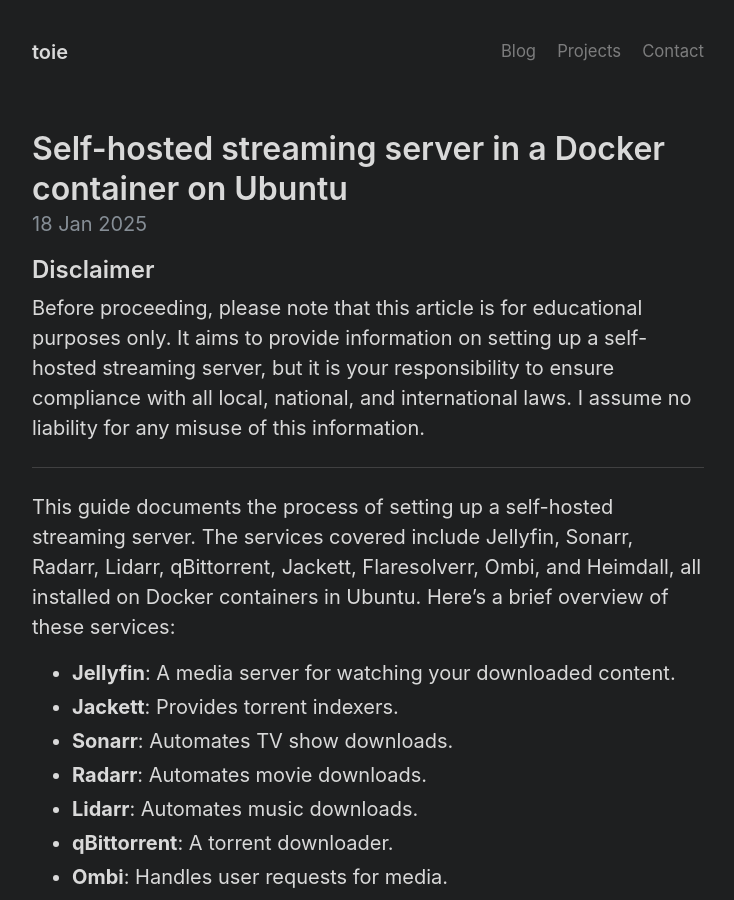
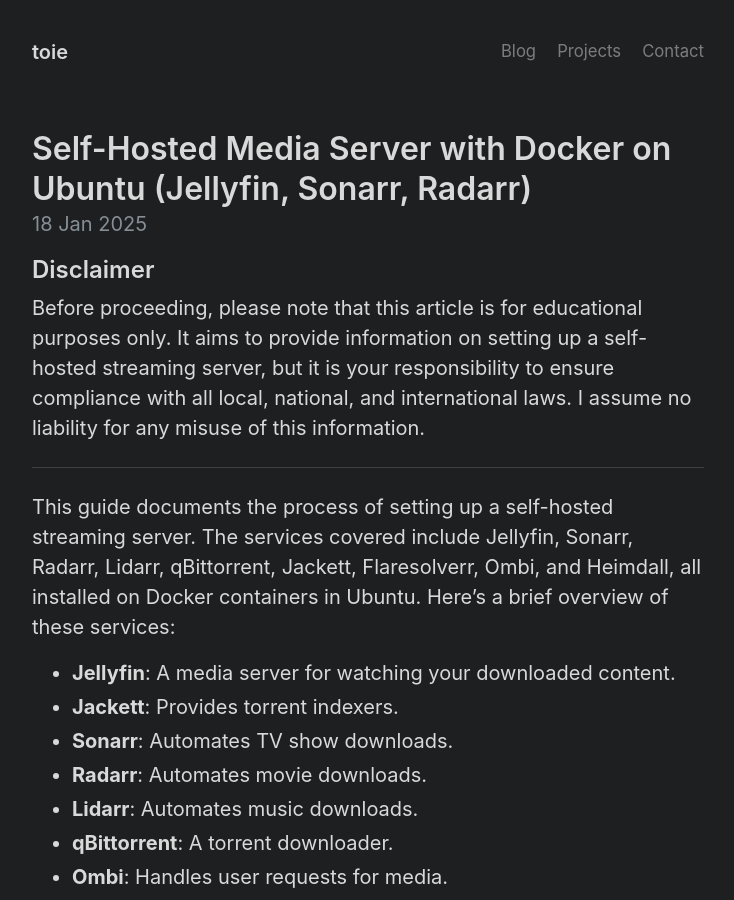
Before and after one commit to to-ie/to-ie.github.io, a Jekyll site: the page built from _posts/2025-01-18-Self-hosted-streaming-server.md, in a window 1280 px wide and 900 px high. Shown: the whole window, without its empty margins (272-1006 px from the left). Built offline with Jekyll 4.4.1, drawn with Linux system fonts in a browser that asks for light colours.

Commit message:
update title media server

```diff
--- a/_posts/2025-01-18-Self-hosted-streaming-server.md
+++ b/_posts/2025-01-18-Self-hosted-streaming-server.md
@@ -1,6 +1,6 @@
 ---
 layout: post
-title: "Self-hosted streaming server in a Docker container on Ubuntu"
+title: "Self-Hosted Media Server with Docker on Ubuntu (Jellyfin, Sonarr, Radarr)"
 categories: self-hosted
 date : 2025-01-18 09:14:50
 ---
```
